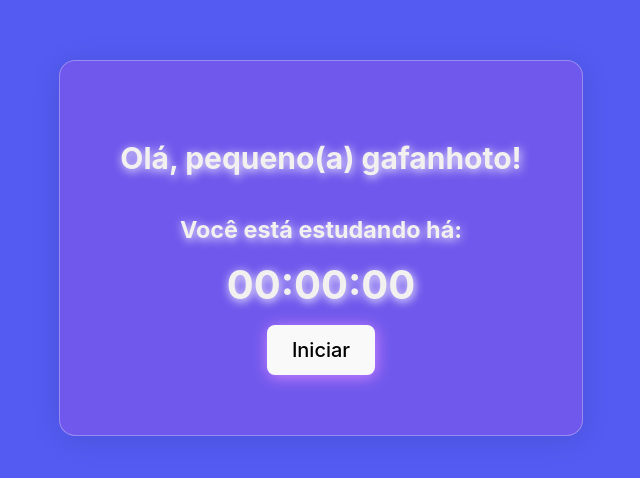
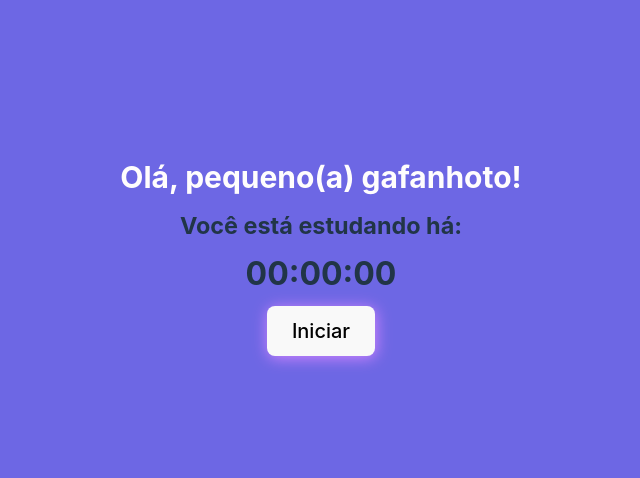
Before and after one commit to thiagosaidm/Contabilizador-de-Estudos, a React (Vite) app in the folder contabilizador/: page /timer in a window 1280 px wide. Shown: the part 152-630 px from the top of the page, without its empty margins (319-959 px from the left). Built offline with nearby package versions, Linux system fonts and the light colour scheme.

Commit message:
"Implementação modules.css"

```diff
--- a/contabilizador/src/App.css
+++ b/contabilizador/src/App.css
@@ -1,131 +1,11 @@
 #root {
-  max-width: 1280px;
-  margin: auto;
-
+  max-width: 100%;
+  margin: 0;
+  padding: 0;
+ display: contents;
 
 }
 
-.App {
-  display: flex;
-  align-items: stretch;
-  margin: 2em auto;
-
-}
-
-.home {
-  width: 450px;
-  max-height: 500px;
-  text-align: center;
-  display: flex;
-  flex-direction: column;
-  align-items: center;
-  background-color: aquamarine;
-  margin: auto 2em;
-  padding: 3em;
-  border-radius: 15px;
-  /* From https://css.glass */
-  background: rgba(227, 82, 212, 0.2);
-  border-radius: 16px;
-  box-shadow: 0 4px 30px rgba(0, 0, 0, 0.1);
-  backdrop-filter: blur(5px);
-  -webkit-backdrop-filter: blur(5px);
-  border: 1px solid rgba(255, 255, 255, 0.3);
-
-}
-
-.home h1{
-  text-shadow: 1px 2px 6px #fffdfd;
-}
-
-.form input{
-  margin: .4em auto;
-  padding: .4em;
-  width: 60%;
-
-
-  background-color: #fffdfd5b;
-
-
-  text-align: center;
-  color: #fffdfd;
-  font-weight: bold;
-
-  border-radius: 5px;
-}
-
-
-.content {
-  display: flex;
-  flex-direction: column;
-  align-items: center;
-
-}
-
-.form{
-
-    display: flex;
-    flex-direction: column;
-    justify-content: center;
-    height: 15em;
-    padding: 2em;
-    margin: auto;
-    text-align: center;
-    /* From https://css.glass */
-    background: rgba(227, 82, 212, 0.2);
-    border-radius: 16px;
-    box-shadow: 0 4px 30px rgba(0, 0, 0, 0.1);
-    backdrop-filter: blur(5px);
-    -webkit-backdrop-filter: blur(5px);
-    border: 1px solid rgba(255, 255, 255, 0.3);
-
-}
-
-
-.timer {
-
-  max-width: 25em;
-  height: auto;
-  background-image: linear-gradient(45deg, rgba(66, 66, 230, 0.623), rgba(255, 0, 0, 0.238));
-  color: rgb(243, 240, 240);
-  text-shadow: 1px 2px 10px #fffdfd;
-  padding: 3em;
-  font-weight: bold;
-  font-size: 15pt;
-  margin: auto 2em;
-  display: flex;
-  flex-direction: column;
-  align-items: center;
-  justify-content: center;
-  border-radius: 15px;
-  /* From https://css.glass */
-  background: rgba(227, 82, 212, 0.2);
-  border-radius: 16px;
-  box-shadow: 0 4px 30px rgba(0, 0, 0, 0.1);
-  backdrop-filter: blur(5px);
-  -webkit-backdrop-filter: blur(5px);
-  border: 1px solid rgba(255, 255, 255, 0.3);
-}
-
-.clock{
-  padding: .2em;
-  font-size: 2em;
-}
-
-.buttons {
-  margin-top: 1em;
-}
-
-
-
-@keyframes logo-spin {
-  from {
-    transform: rotate(0deg);
-  }
-
-  to {
-    transform: rotate(360deg);
-  }
-}
 
 @media (prefers-reduced-motion: no-preference) {
   a:nth-of-type(2) .logo {
--- a/contabilizador/src/index.css
+++ b/contabilizador/src/index.css
@@ -30,20 +30,17 @@ body {
   place-items: center;
   overflow: hidden;
   min-height: 100vh;
-  background-color: #535bf2;
+  background-color: #6D67E4;
  /* background-image: url(./img/bg.gif); */
   background-repeat: no-repeat;
   background-size: cover;
 }
 
-h1 {
-  font-size: 3.2em;
-  line-height: 1.1;
-  color: #fff;
-}
+
 
 button {
   border-radius: 8px;
+  margin-top: 1em;
   border: 1px solid transparent;
   padding: 0.6em 1.2em;
   font-size: 1em;
--- a/contabilizador/src/pages/Form/Form.jsx
+++ b/contabilizador/src/pages/Form/Form.jsx
@@ -1,10 +1,11 @@
 import { Link } from "react-router-dom";
-
+import styles from './Form.module.css'
 
 function Form({setNome, setAssunto}) {
     return(
-        <div className="form">
-            <h3>Digite o seu nome e o que você vai estudar: 📚📖</h3>
+        <div className={styles.form}>
+            <h1>Deixa eu saber... 📚</h1>
+            <h2>O seu nome e o que você vai estudar agora: </h2>
 
 
 
@@ -14,7 +15,7 @@ function Form({setNome, setAssunto}) {
             <input type="text" name="assunto" placeholder="Pode ser qualquer assunto, viu?!"
             onChange={(e)=> setAssunto(e.target.value)} />
 
-            <Link to='/timer'><button>OK</button></Link>
+            <Link to='/timer'><button>Avançar</button></Link>
         </div>
     )
 }
--- /dev/null
+++ b/contabilizador/src/pages/Form/Form.module.css
@@ -0,0 +1,28 @@
+
+  .form{
+
+    display: flex;
+    flex-direction: column;
+    justify-content: center;
+    min-height: 15em;
+    padding: 2em;
+    margin: auto;
+    text-align: center;
+
+}
+
+
+input{
+    margin: .4em auto;
+    padding: .4em;
+    width: 80%;
+    background-color: #fffdfd5b;
+    text-align: center;
+    color: #f6fff9;
+    border-radius: 5px;
+  }
+
+h1{
+    color: #f3feff;
+
+}
--- a/contabilizador/src/pages/Home/Home.jsx
+++ b/contabilizador/src/pages/Home/Home.jsx
@@ -1,15 +1,18 @@
+
+import styles from './Home.module.css'
+
 import { Link } from "react-router-dom";
 
 
 function Home() {
 
     return(
-        <div className="home">
+        <div className={styles.homeContainer}>
                 <h1>
-                    Olá, vamos estudar?👨🏾‍🏫
+                    Olá, vamos estudar?
                 </h1>
-
-                <p>Essa é uma ferramenta simples para cronometrar seus estudos e acompanhar seu progresso</p>
+                <span>👨🏾‍🏫</span>
+                <p>Essa é uma ferramenta para cronometrar seus estudos e acompanhar seu progresso.</p>
 
                 <h2>Para começarmos, clique no botão abaixo</h2>
 
--- /dev/null
+++ b/contabilizador/src/pages/Home/Home.module.css
@@ -0,0 +1,30 @@
+.homeContainer {
+    width: 100%;
+    margin: auto;
+    text-align: center;
+    padding: 3em;
+
+  }
+
+  h1{
+    color: #f3feff;
+    text-align: center;
+    font-size: 3.2em;
+    line-height: 1.1;
+  }
+
+
+
+
+span{
+    font-size: 3em;
+}
+
+p{
+    font-size: 18pt;
+}
+
+  h2{
+
+    color: #fffdfd;
+  }
--- a/contabilizador/src/pages/Timer/Timer.jsx
+++ b/contabilizador/src/pages/Timer/Timer.jsx
@@ -1,4 +1,6 @@
 import React, { useState, useEffect } from "react";
+
+import styles from './Timer.module.css'
 
 import Saudacao from "../../Components/Saudacao/Saudacao";
 import Assunto from "../../Components/Assunto/Assunto";
@@ -22,11 +24,11 @@ function Timer({ nome, assunto }) {
   }, [isRunning]);
 
   return (
-    <div className="content">
-      <div className="timer">
+    <div className={styles.timer}>
+      <div className={styles.contentTimer}>
         <Saudacao nome={nome} />
         <Assunto assunto={assunto} />
-        <div className="clock">
+        <div className={styles.clock}>
           {hours.toString().padStart(2, "0")}:
           {minutes.toString().padStart(2, "0")}:
           {secs.toString().padStart(2, "0")}
--- /dev/null
+++ b/contabilizador/src/pages/Timer/Timer.module.css
@@ -0,0 +1,28 @@
+
+
+.timer {
+    width: 100%;
+    height: auto;
+    text-align: center;
+    padding: auto;
+    font-weight: bold;
+    font-size: 15pt;
+    display: flex;
+    flex-direction: column;
+    align-items: center;
+    justify-content: center;
+    border-radius: 15px;
+  }
+
+.contentTimer{
+    width: 50%;
+    height: auto;
+    padding: 2em;
+}
+
+
+  .clock{
+    margin: auto;
+    font-size: 2rem;
+
+  }
```
